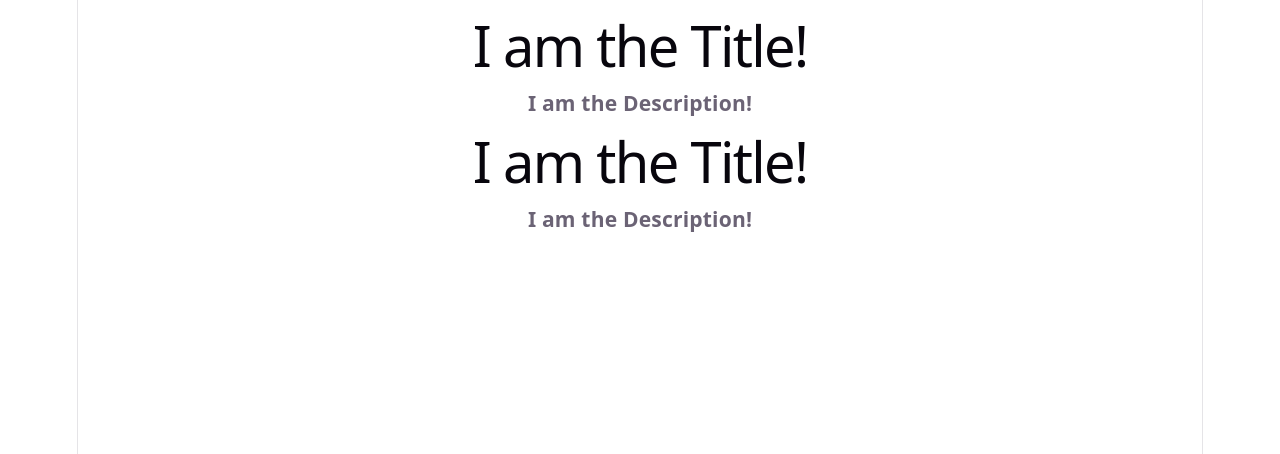
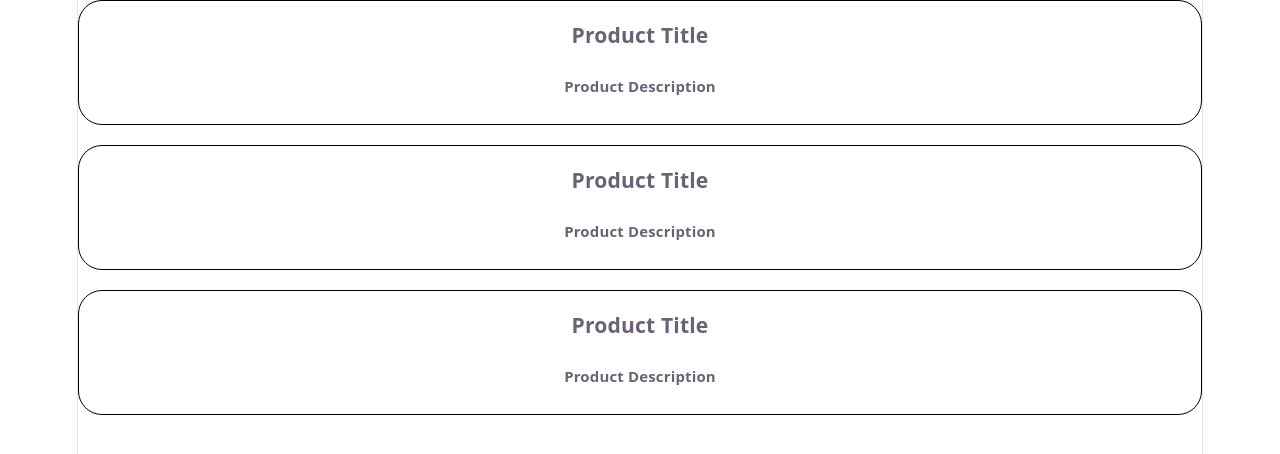
Before and after one commit to Choudhary-Nivedika/react-playground, a React (Vite) app in the folder basic-react-app/: page / in a window 1280 px wide. Shown: the top 454 px of the page. Built offline with nearby package versions, Linux system fonts and the light colour scheme.

Commit message:
Created reusable components and separated CSS for better structure

```diff
--- a/basic-react-app/src/App.jsx
+++ b/basic-react-app/src/App.jsx
@@ -1,19 +1,10 @@
 import "./App.css";
 import Title from "./Title.jsx";
+import ProductTab from "./ProductTab.jsx";
 
-function Description() {
-  return <h3>I am the Description!</h3>;
-}
 
 function App() {
-  return (
-    <div>
-      <Title/>
-      <Description/>
-      <Title/>
-      <Description/>
-    </div>
-  );
+  return <ProductTab/>;
 }
 
 export default App;
--- /dev/null
+++ b/basic-react-app/src/Product.css
@@ -0,0 +1,6 @@
+.Product {
+    border: 1px solid black;
+    border-radius: 24px;
+    margin-bottom: 20px;
+    padding: 0 5px 0 5px;
+}
--- /dev/null
+++ b/basic-react-app/src/Product.jsx
@@ -0,0 +1,12 @@
+import "./Product.css";
+
+function Product() {
+    return(
+        <div className="Product">
+            <h3>Product Title</h3>
+            <h5>Product Description</h5>
+        </div>
+    );
+}
+
+export default Product;
--- /dev/null
+++ b/basic-react-app/src/ProductTab.jsx
@@ -0,0 +1,14 @@
+import Product from "./Product.jsx";
+
+function ProductTab() {
+    return (
+    <>
+      <Product/>
+      <Product/>
+      <Product/>
+    </>
+    );
+}
+
+
+export default ProductTab;
--- a/basic-react-app/src/Title.jsx
+++ b/basic-react-app/src/Title.jsx
@@ -1,6 +1,11 @@
 function Title() {
-  return <h1>I am the Title!</h1>;
+    let name = "nivedika";
+    return (
+        <div>
+            <p>2 * 2 = {2 * 2}</p>
+            <p>Hi, {name.toUpperCase()}</p>
+        </div>
+    );
 }
 
-
 export default Title;
```
